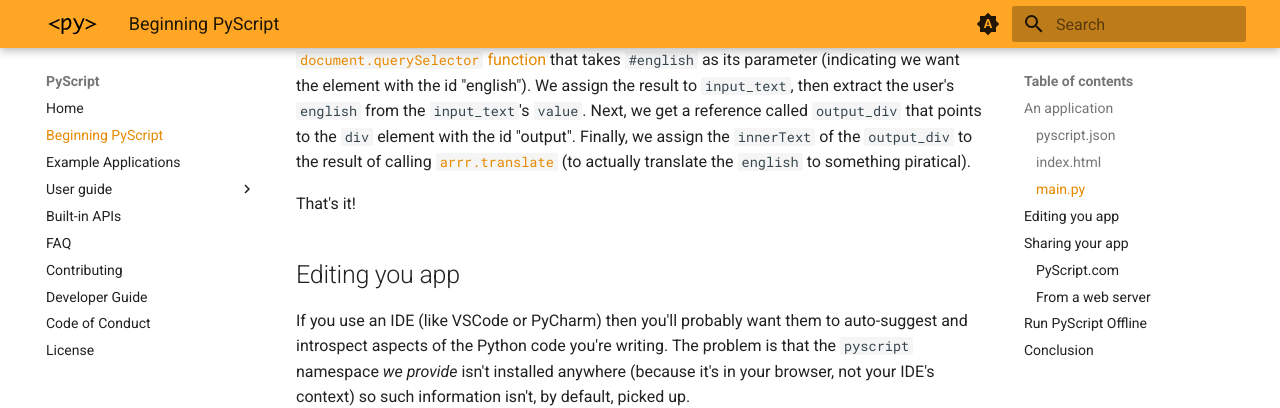
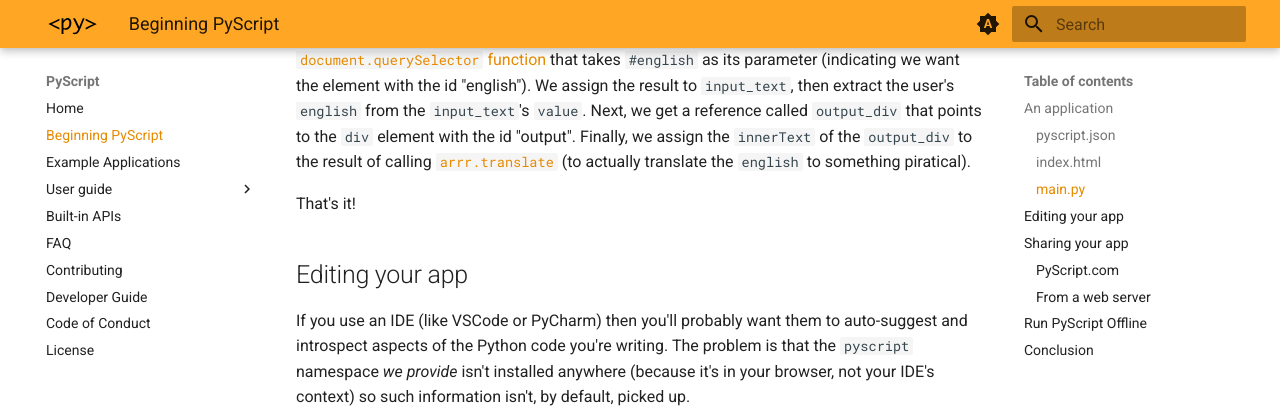
Before and after one commit to pyscript/docs, an MkDocs documentation site: the page built from docs/beginning-pyscript.md, in a window 1280 px wide and 900 px high, scrolled down 5142 px. Shown: the top 408 px of the window. Built offline with MkDocs 1.6.1 and Material for MkDocs 9.7.7, drawn with Linux system fonts in a browser that asks for light colours; the version menu is left out.

Commit message:
Fix typo in 'Editing your app' section

```diff
--- a/docs/beginning-pyscript.md
+++ b/docs/beginning-pyscript.md
@@ -231,7 +231,7 @@ points to the `div` element with the id "output". Finally, we assign the
 
 That's it!
 
-## Editing you app
+## Editing your app
 
 If you use an IDE (like VSCode or PyCharm) then you'll probably want them to
 auto-suggest and introspect aspects of the Python code you're writing. The
```
